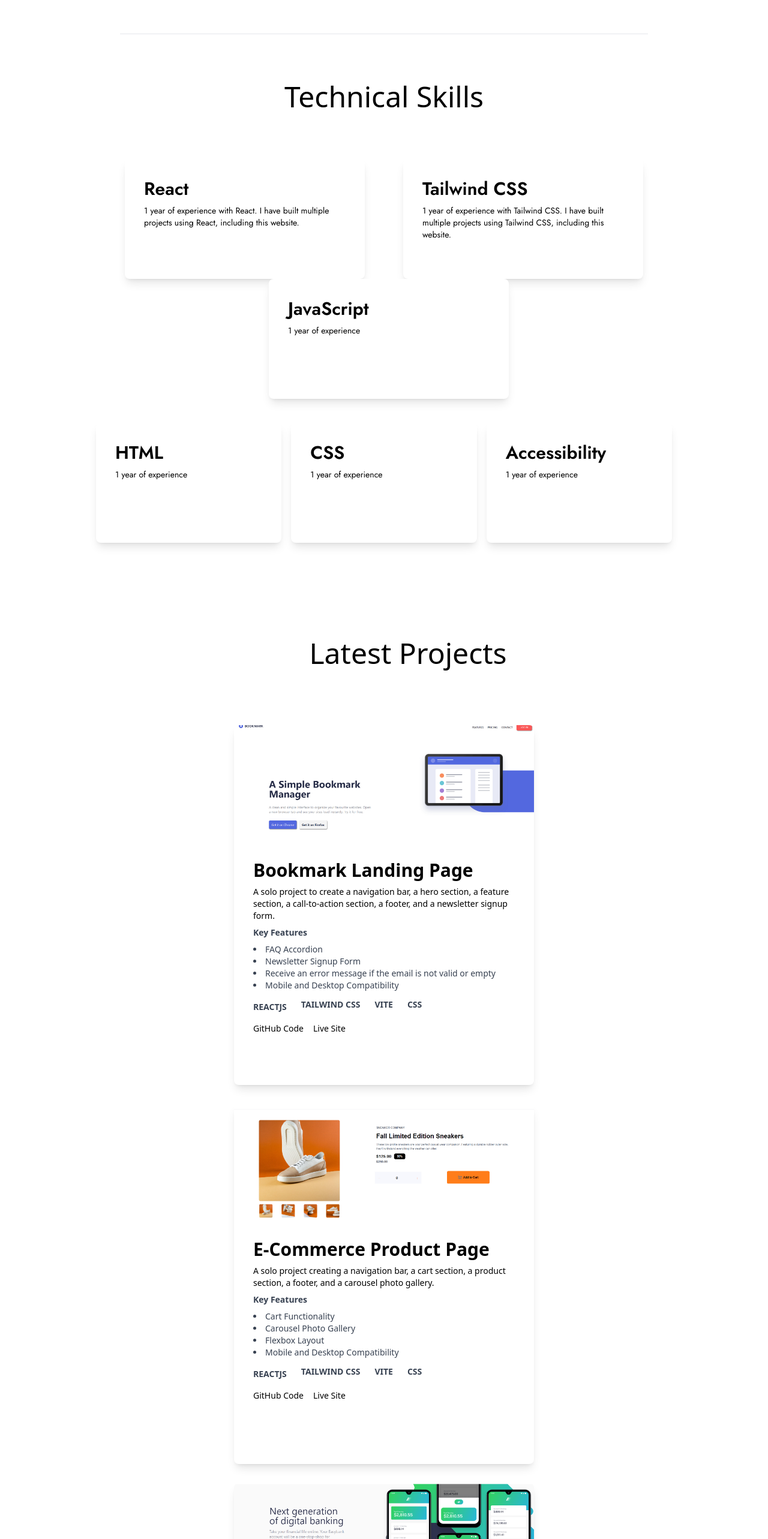
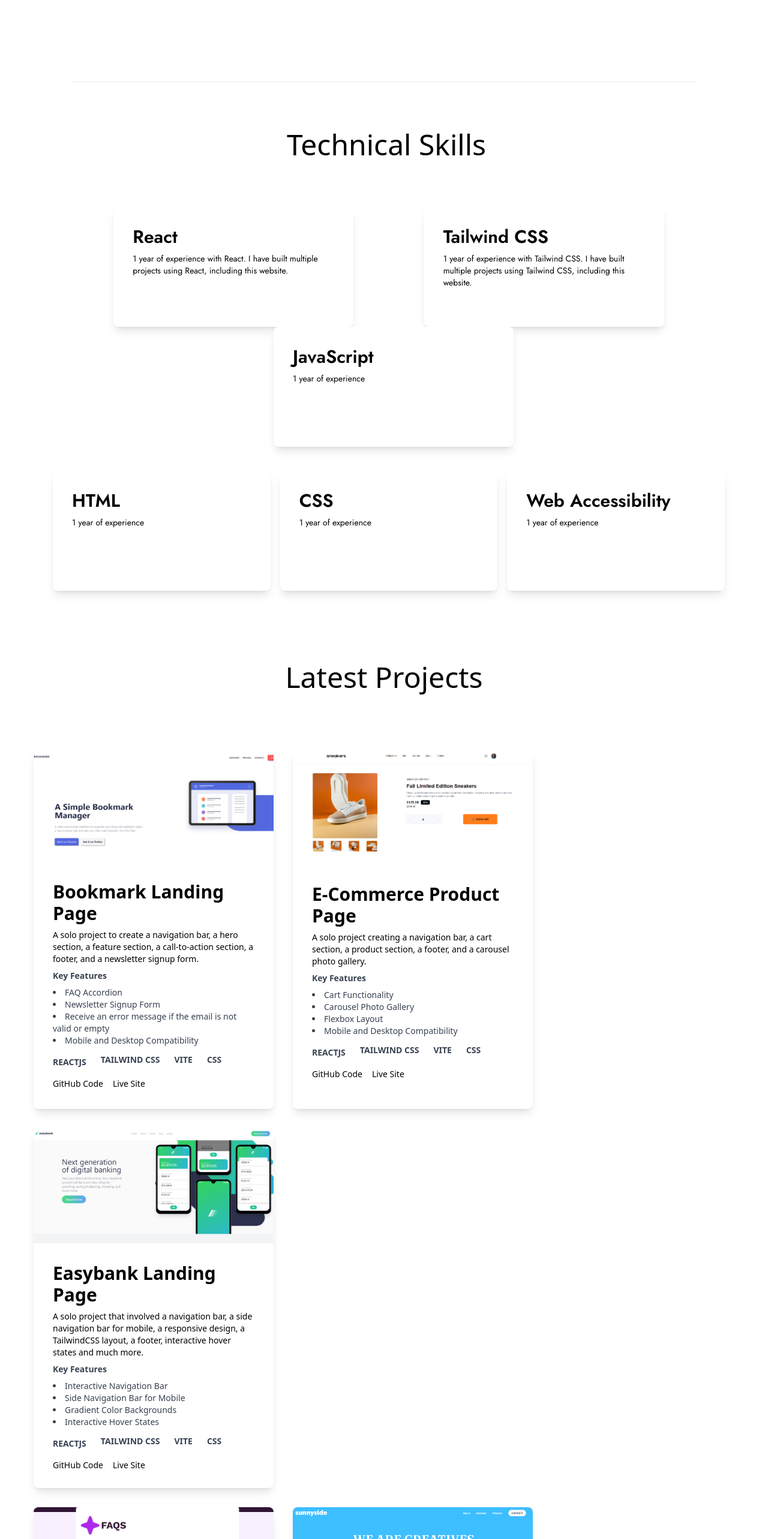
Before and after one commit to lavollmer/portfolio-lauradev, a React (Vite) app: page / in a window 1280 px wide. Shown: the part 1120-3686 px from the top of the page at 60% size. Built offline with nearby package versions, Linux system fonts and the light colour scheme.

Commit message:
updating styling and mobile

```diff
--- a/src/App.jsx
+++ b/src/App.jsx
@@ -16,10 +16,11 @@ function App() {
         <Element name="navigation">
           <Navigation />
         </Element>
-        <div className="p-6 mt-10 md:p-0 md:mt-0">
+        <div className="p-10 mt-10 md:p-0 md:mt-0">
           <Element name="landing">
             <Landing />
           </Element>
+        </div>
       </div>
       <Element name="skills">
         <Skills />
@@ -30,7 +31,6 @@ function App() {
       <Element name="about">
         <About />
       </Element>
-      </div>
       <div className="p-6 md:p-20">
         <Element name="contact">
           <Contact />
--- a/src/components/Footer.jsx
+++ b/src/components/Footer.jsx
@@ -7,6 +7,7 @@ import { Link } from "react-scroll";
 const Footer = () => {
   return (
     <div className="flex flex-col md:flex-row md:space-x-20 p-4 items-center text-white font-jost justify-center space-y-8 md:space-y-0 bg-black mt-20">
+      <div className="flex flex-row space-x-10">
         <Link to="navigation" smooth={true} duration={500}>
           <button>HOME</button>
         </Link>
@@ -19,7 +20,7 @@ const Footer = () => {
         <Link to="contact" smooth={true} duration={500}>
           <button>CONTACT</button>
         </Link>
-
+      </div>
       <div className="flex flex-row space-x-2 md:space-x-6">
         <a
           href="https://www.linkedin.com/in/lvollmer/"
@@ -49,6 +50,11 @@ const Footer = () => {
           </button>
         </a>
       </div>
+      <div className="text-center mt-4 md:mt-0 text-sm">
+        <p>
+          &copy; {new Date().getFullYear()} Laura Vollmer. All rights reserved.
+        </p>
+      </div>
     </div>
   );
 };
--- a/src/components/Projects.jsx
+++ b/src/components/Projects.jsx
@@ -15,14 +15,14 @@ import MobilePortfolio from "../assets/mobileportfolio.png";
 
 const Projects = () => {
   return (
-    <div className="bg-very-light-gray text-jost p-10 md:p-20">
-      <div className="md:pl-20 pb-20">
+    <div className="bg-very-light-gray text-jost p-10">
+      <div className="pb-20">
         <h1 className="flex items-center justify-center text-black text-3xl md:text-5xl">
           Latest Projects
         </h1>
       </div>
-
-      <div className="flex flex-wrap justify-center">
+      <div className="flex flex-col items-center justify-between">
+        <div className="flex flex-row flex-wrap ">
           <Card
             image={Bookmark}
             mobileImage={MobileBookmark}
@@ -77,7 +77,7 @@ const Projects = () => {
             keyfeatureFour={"Interactive Hover States"}
           />
         </div>
-      <div className="flex flex-wrap justify-center">
+        <div className="flex flex-row flex-wrap">
           <Card
             image={FAQ}
             mobileImage={MobileFAQ}
@@ -131,6 +131,7 @@ const Projects = () => {
           />
         </div>
       </div>
+    </div>
   );
 };
 
--- a/src/components/ProjectsCard.jsx
+++ b/src/components/ProjectsCard.jsx
@@ -19,7 +19,7 @@ const ProjectsCard = ({
   mobileImage
 }) => {
   return (
-    <div className="flex flex-col rounded-lg shadow-lg bg-white overflow-hidden md:w-[300px] md:h-[300px]  lg:w-[500px] lg:h-[600px] m-4">
+    <div className="flex flex-col rounded-lg shadow-lg bg-white overflow-hidden md:w-[300px] md:h-[300px]  lg:w-[400px] lg:h-[600px] m-4">
       <div className="h-48 w-full">
       <img
           src={image}
@@ -31,7 +31,7 @@ const ProjectsCard = ({
       </div>
       <div className="flex flex-col p-8">
         <div>
-          <h2 className="text-black md:text-3xl text-md font-semibold">
+          <h2 className="text-black md:text-xl lg:text-3xl text-md font-semibold">
             {title}
           </h2>
           <p className="text-black mt-2 text-sm md:text-md">{content}</p>
--- a/src/components/Skills.jsx
+++ b/src/components/Skills.jsx
@@ -3,11 +3,11 @@ import SkillsCard from "./SkillsCard";
 
 const Skills = () => {
   return (
-    <div className="flex flex-col bg-white text-jost p-10 space-y-6 md:space-y-10 md:p-20 md:mt-10 rounded-lg">
+    <div className="flex flex-col bg-white text-jost p-10 space-y-6 md:space-y-10 md:p-20 md:mt-10 md:space-x-2 rounded-lg">
       <div className="p-10">
         <hr />
       </div>
-      <div className="flex flex-col md:flex-row items-center justify-center pb-10">
+      <div className="flex flex-col md:flex-row items-center md:items-left justify-center pb-10">
         <h1 className="text-black text-3xl md:text-5xl">Technical Skills</h1>
       </div>
       <div className="flex flex-col items-center w-full justify-center md:justify-evenly md:space-y-10">
@@ -25,7 +25,7 @@ const Skills = () => {
         <div className="flex flex-col w-full mt-4 md:mt-0 lg:flex-row  lg:justify-evenly lg:space-x-4 space-y-6 lg:space-y-0">
           <SkillsCard title="HTML" content="1 year of experience" />
           <SkillsCard title="CSS" content="1 year of experience" />
-          <SkillsCard title="Accessibility" content="1 year of experience" />
+          <SkillsCard title="Web Accessibility" content="1 year of experience" />
         </div>
       </div>
     </div>
```
Lines whose indentation alone changed are shown as unchanged.
